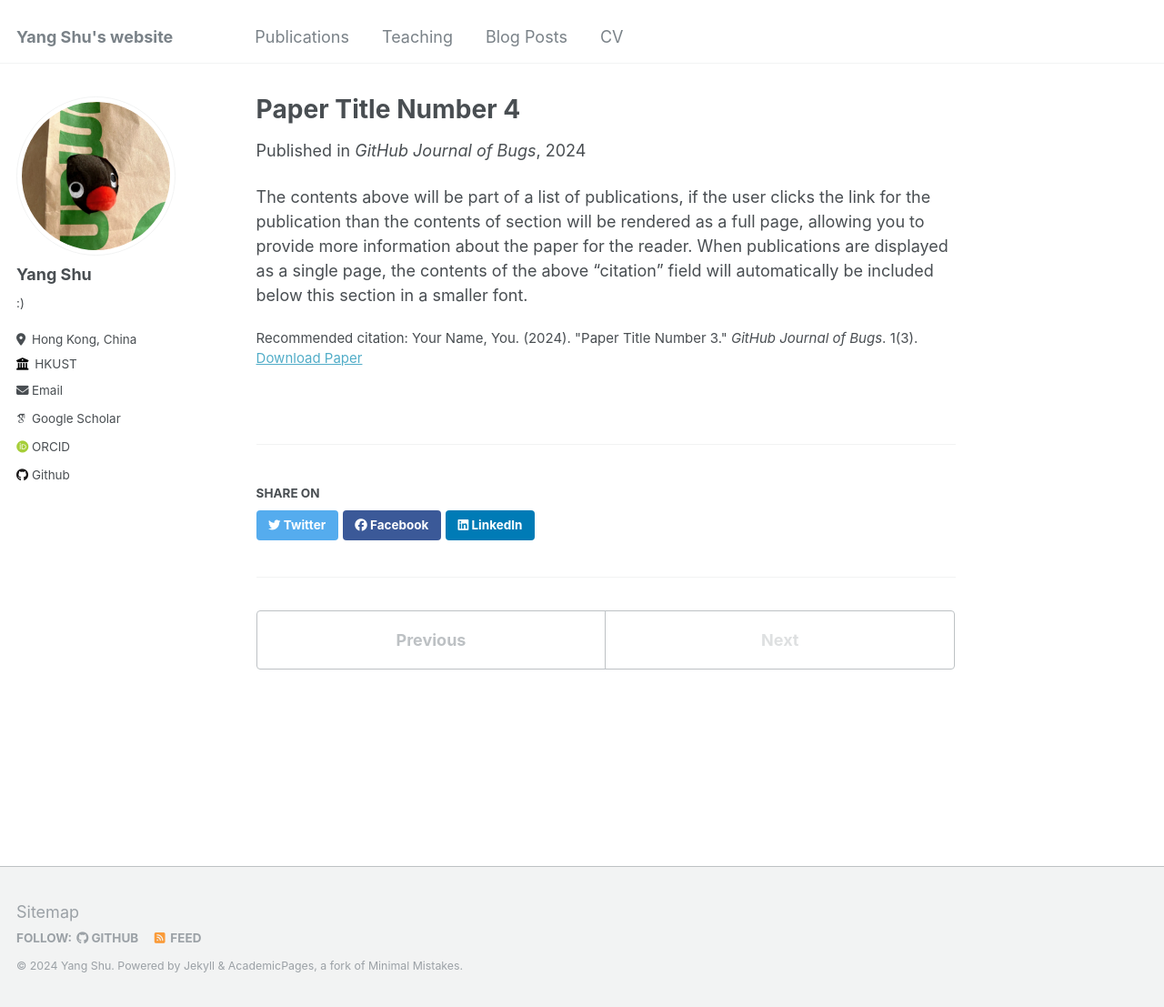
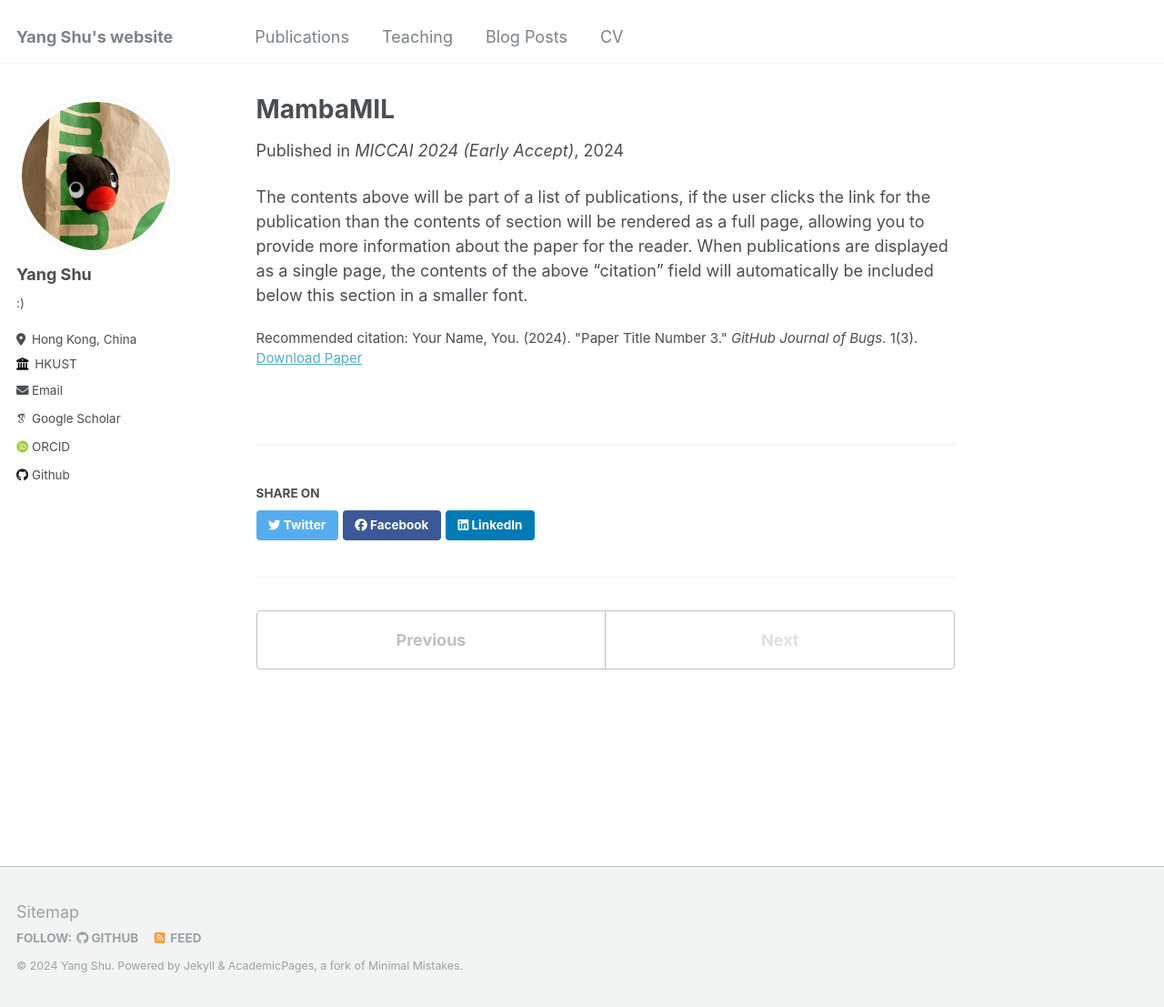
Before and after one commit to isyangshu/isyangshu.github.io, a Jekyll site: the page built from _publications/2024-02-17-paper-title-number-4.md, in a window 1280 px wide and 1107 px high. Shown: the whole window at 91% size. Built offline with Jekyll 4.4.1, drawn with Linux system fonts in a browser that asks for light colours; some web fonts are replaced.

Commit message:
Update 2024-02-17-paper-title-number-4.md

```diff
--- a/_publications/2024-02-17-paper-title-number-4.md
+++ b/_publications/2024-02-17-paper-title-number-4.md
@@ -1,10 +1,10 @@
 ---
-title: "Paper Title Number 4"
+title: "MambaMIL"
 collection: publications
 permalink: /publication/2024-02-17-paper-title-number-4
 excerpt: 'This paper is about fixing template issue #693.'
 date: 2024-02-17
-venue: 'GitHub Journal of Bugs'
+venue: 'MICCAI 2024 (Early Accept)'
 paperurl: 'http://academicpages.github.io/files/paper3.pdf'
 citation: 'Your Name, You. (2024). &quot;Paper Title Number 3.&quot; <i>GitHub Journal of Bugs</i>. 1(3).'
 ---
```
